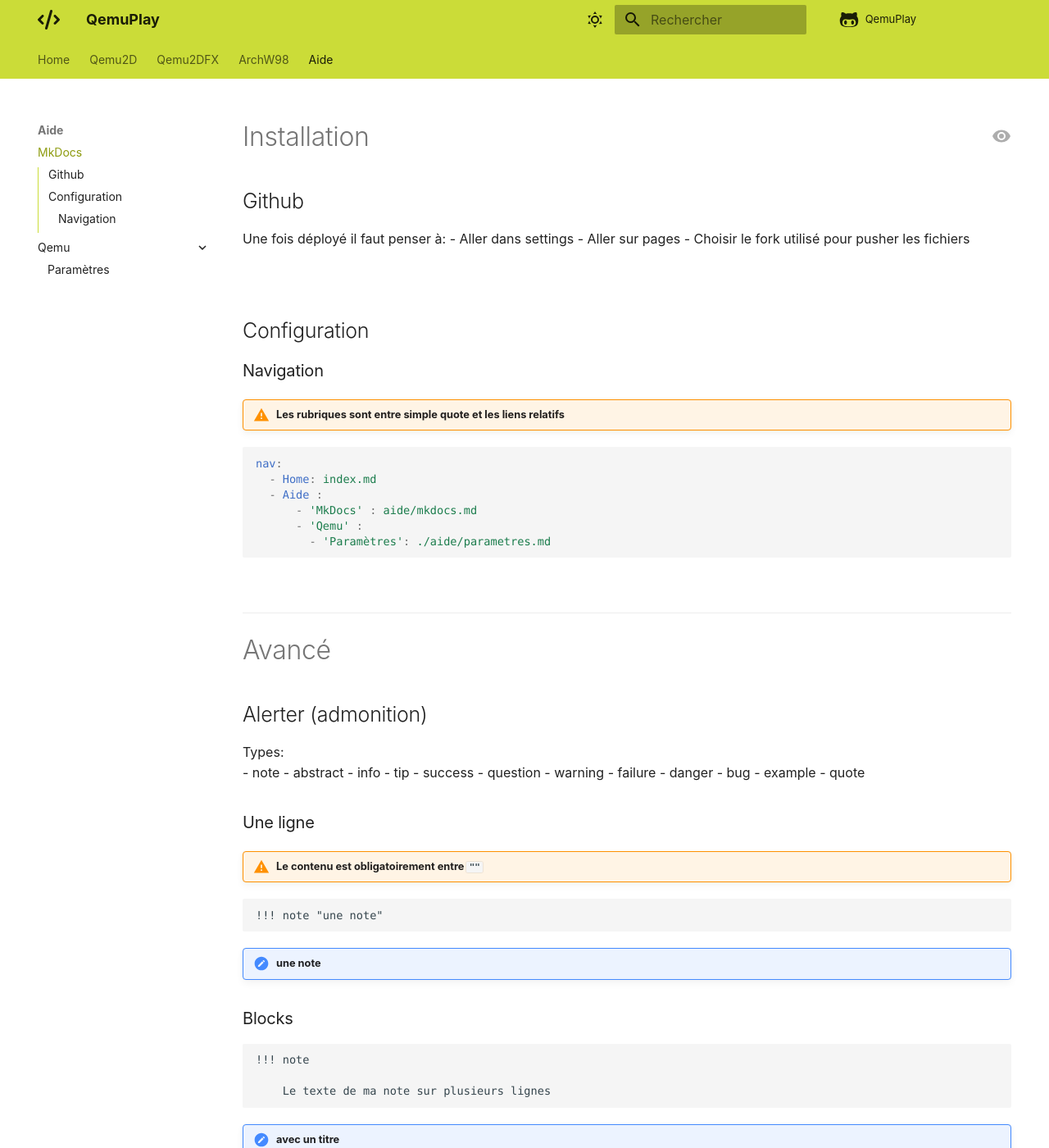
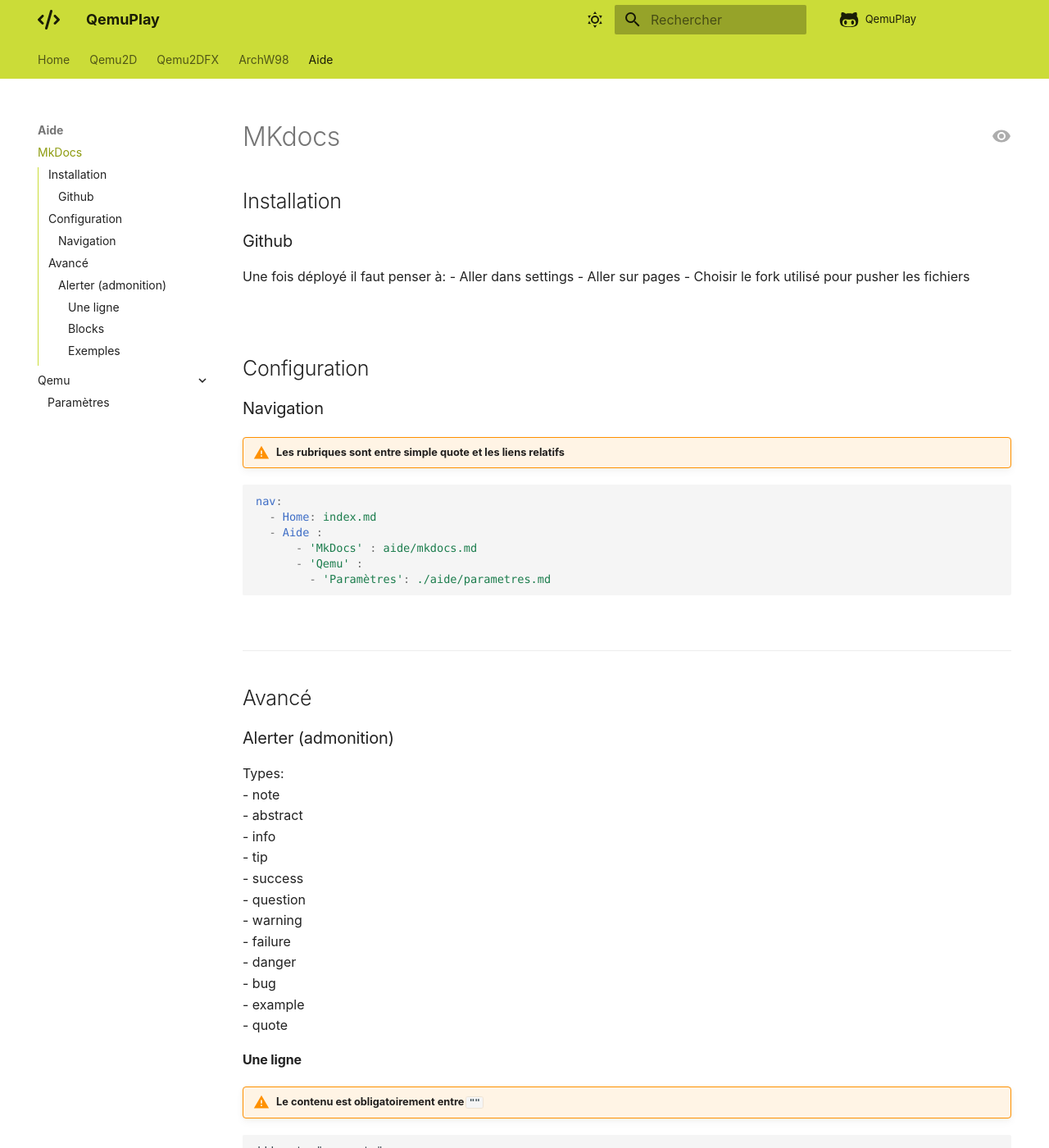
Before and after one commit to daerlnaxe/QemuPlay, an MkDocs documentation site: the page built from docs/aide/mkdocs.md, in a window 1280 px wide and 1400 px high. Shown: the whole window at 82% size. Built offline with MkDocs 1.6.1 and Material for MkDocs 9.7.7, drawn with Linux system fonts in a browser that asks for light colours; comment, search, counter and statistics services are not loaded.

Commit message:
Update mkdocs.md

````diff
--- a/docs/aide/mkdocs.md
+++ b/docs/aide/mkdocs.md
@@ -1,5 +1,6 @@
-# Installation
-## Github
+# MKdocs
+## Installation
+### Github
 Une fois déployé il faut penser à:
 - Aller dans settings
 - Aller sur pages
@@ -24,8 +25,8 @@ nav:
 <br>
 <hr>
 
-# Avancé
-## Alerter (admonition)
+## Avancé
+### Alerter (admonition)
 
 Types:
 - note
@@ -41,9 +42,8 @@ Types:
 - example
 - quote
 
-### Une ligne
+#### Une ligne
 !!! warning "Le contenu est obligatoirement entre `""`"
-
 
 
 ```
@@ -53,7 +53,7 @@ Types:
 
 
 
-### Blocks
+#### Blocks
 ```
 !!! note
 
@@ -92,7 +92,7 @@ Version expandable (avec le + ouvert par défaut)
 
 
 
-### Exemples
+#### Exemples
 !!! example
 !!! note
 !!! abstract
````
